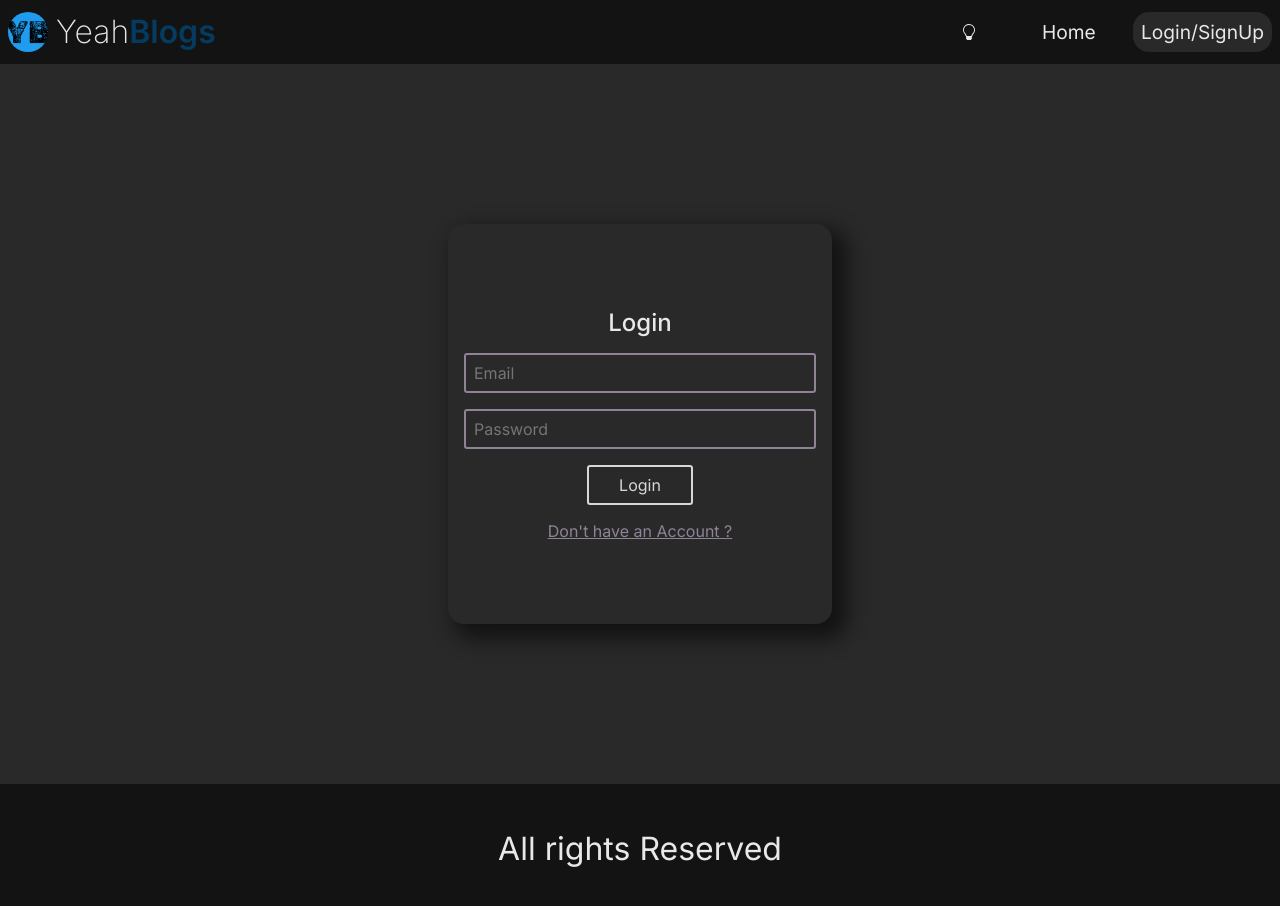
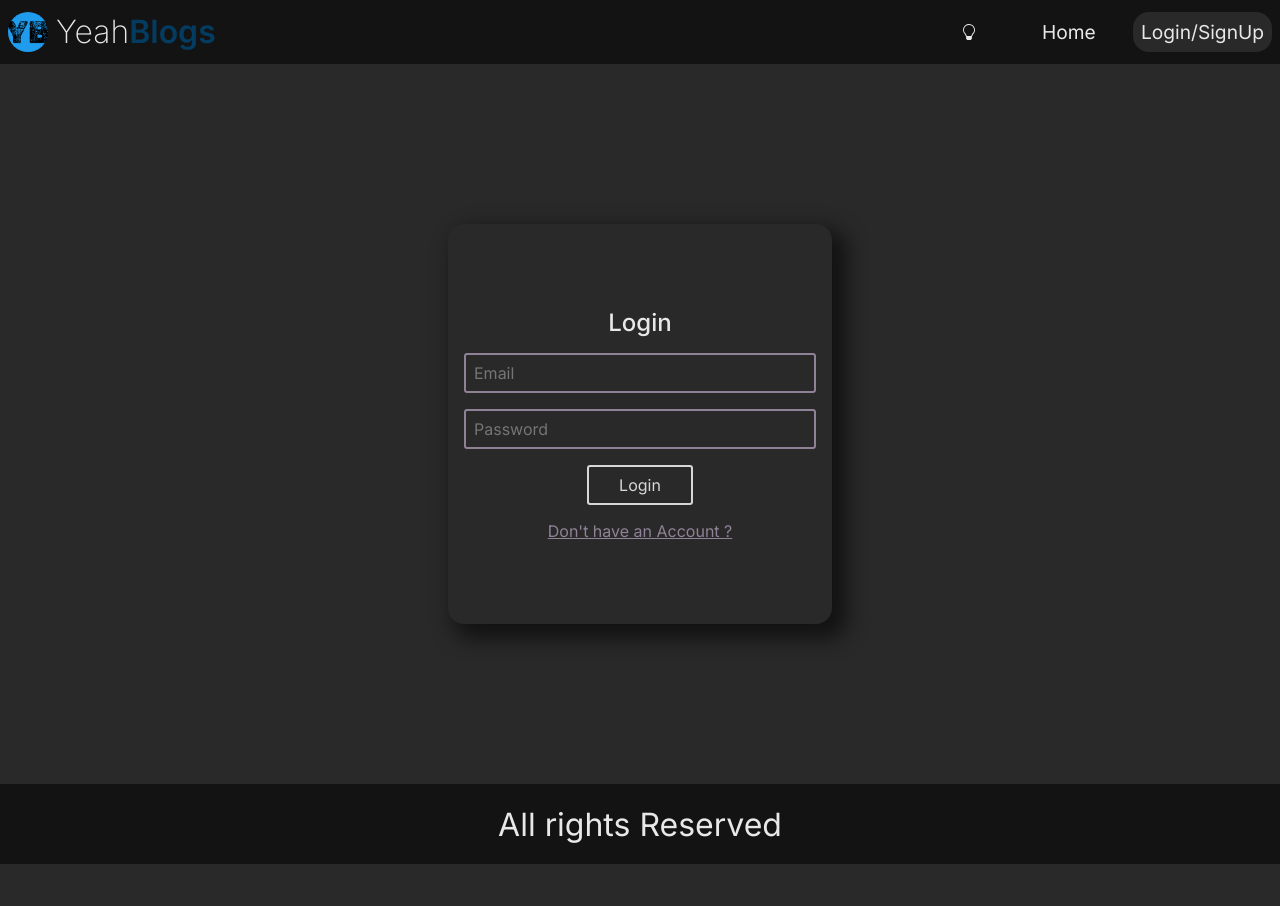
Before and after one commit to sudheer2144/yb-fronend, a React (Create React App) app: page /login in a window 1280 px wide. Shown: the top 906 px of the page. After the commit the page ends 864 px from the top, so only its background shows below. Built offline with nearby package versions, Linux system fonts and the light colour scheme.

Commit message:
Corrected Burgermenu

```diff
--- a/src/Components/BurgerMenu/BurgerMenu.jsx
+++ b/src/Components/BurgerMenu/BurgerMenu.jsx
@@ -17,7 +17,7 @@ const BurgerMenu = ({ logoutHandleClick, isLoading }) => {
 
   return (
     <>
-      <div className="burger-menu" ref={burgerMenuRef}>
+      <div className="burger-menu" ref={burgerMenuRef} onClick={changeToCross}>
         <div className="bar bar1"></div>
         <div className="bar bar2"></div>
         <div className="bar bar3"></div>
--- a/src/Components/Footer/styles.css
+++ b/src/Components/Footer/styles.css
@@ -1,5 +1,5 @@
 .footer {
-    height: 8rem;
+    height: 5rem;
     width: 100%;
     background-color: var(--dark-theme);
     display: flex;
--- a/src/Pages/BlogPage/styles.css
+++ b/src/Pages/BlogPage/styles.css
@@ -92,7 +92,7 @@
     }
 
     .blog-page-content-section {
-        padding: 0;
+        padding: 0.5rem;
     }
 
     .blog-page-content {
```
